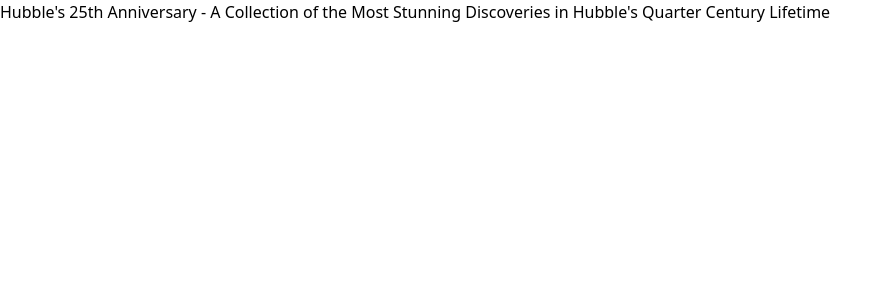
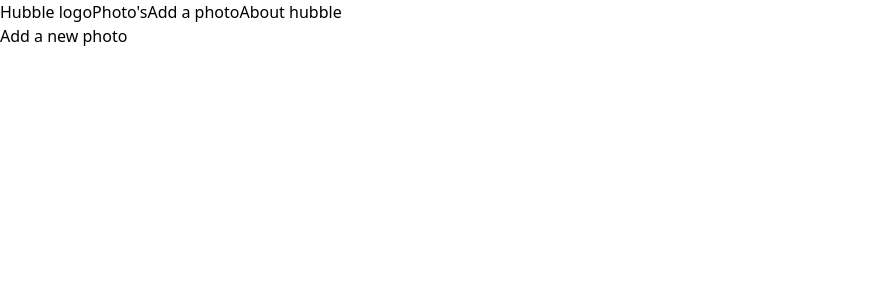
Before and after one commit to LarsVerschoor/hubble-space-telescope-frontend, a React (Vite) app: page /photos/create in a window 1280 px wide. Shown: the top 300 px of the page, without its empty margins (0-893 px from the left). Built offline with nearby package versions, Linux system fonts and the light colour scheme.

Commit message:
Added pages and routing

```diff
--- a/src/App.jsx
+++ b/src/App.jsx
@@ -1,9 +1,36 @@
+import {createBrowserRouter, RouterProvider} from "react-router";
+import Layout from "./Layout.jsx";
+import Home from "./pages/Home.jsx";
+import Photos from "./pages/Photos.jsx";
+import AddPhoto from "./pages/AddPhoto.jsx";
+import About from "./pages/About.jsx";
+
+const router = createBrowserRouter([
+    {
+        element: <Layout/>,
+        children: [
+            {
+                path: '/',
+                element: <Home/>
+            },
+            {
+                path: '/photos',
+                element: <Photos/>
+            },
+            {
+                path: '/photos/create',
+                element: <AddPhoto/>
+            },
+            {
+                path: '/about',
+                element: <About/>
+            }
+        ]
+    }
+]);
+
 function App() {
-  return (
-    <>
-        <h1>Hubble&#39;s 25th Anniversary - A Collection of the Most Stunning Discoveries in Hubble&#39;s Quarter Century Lifetime</h1>
-    </>
-  )
+    return <RouterProvider router={router}/>
 }
 
 export default App
--- /dev/null
+++ b/src/Layout.jsx
@@ -0,0 +1,20 @@
+import {Link, Outlet} from 'react-router'
+
+function Layout() {
+    return (
+        <div>
+            <nav>
+                <Link to={'/'}>Hubble logo</Link>
+                <Link to={'/photos'}>Photo&#39;s</Link>
+                <Link to={'/photos/create'}>Add a photo</Link>
+                <Link to={'/about'}>About hubble</Link>
+            </nav>
+            <main>
+                <Outlet/>
+            </main>
+            <footer></footer>
+        </div>
+    )
+}
+
+export default Layout;
--- /dev/null
+++ b/src/pages/About.jsx
@@ -0,0 +1,7 @@
+function About() {
+    return (
+        <h1>About Hubble</h1>
+    )
+}
+
+export default About;
--- /dev/null
+++ b/src/pages/AddPhoto.jsx
@@ -0,0 +1,7 @@
+function AddPhoto() {
+    return (
+        <h1>Add a new photo</h1>
+    );
+}
+
+export default AddPhoto;
--- /dev/null
+++ b/src/pages/Home.jsx
@@ -0,0 +1,7 @@
+function Home() {
+    return (
+        <h1>Hubble&#39;s 35th Anniversary - A Collection of Hubble&#39;s must stunning discoveries</h1>
+    )
+}
+
+export default Home;
--- /dev/null
+++ b/src/pages/Photos.jsx
@@ -0,0 +1,7 @@
+function Photos() {
+    return (
+        <h1>Photos page</h1>
+    );
+}
+
+export default Photos;
```
